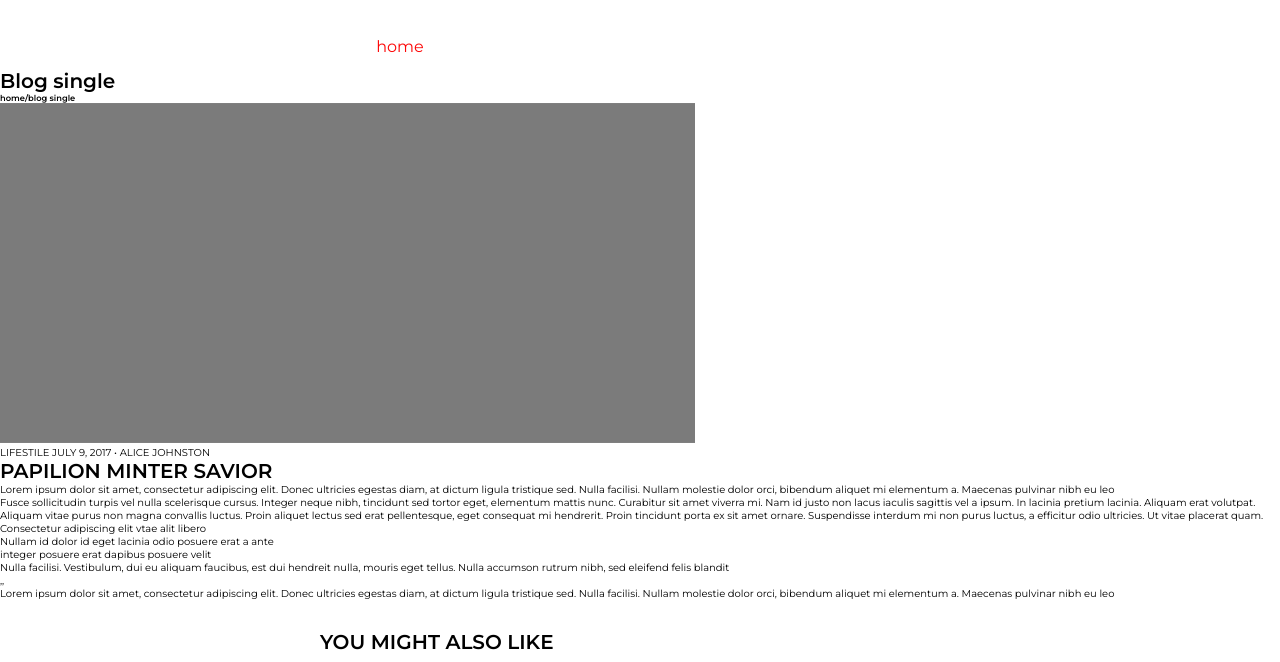
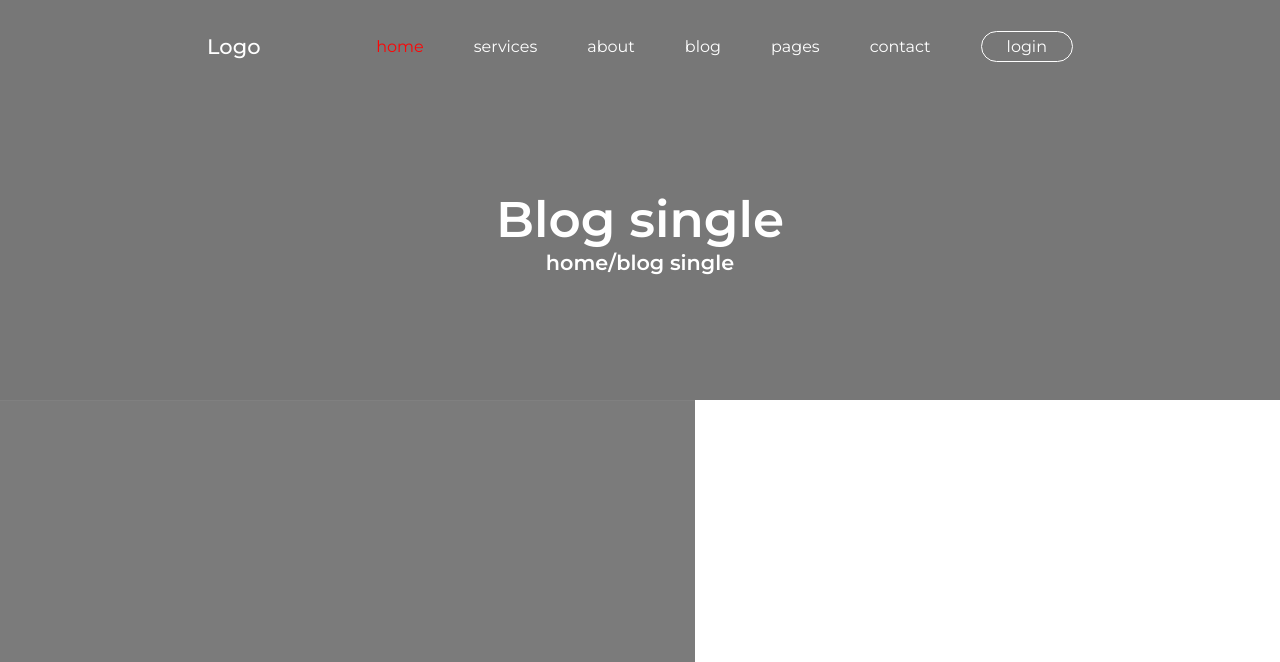
Before and after one commit to Arash4567/starter, a plain HTML site: page pages/blogPage.html in a window 1280 px wide. Shown: the top 662 px of the page. Drawn offline with Linux system fonts and the light colour scheme; files whose address does not match are found by name.

Commit message:
blog page header added

```diff
--- a/css/blog.css
+++ b/css/blog.css
@@ -1,3 +1,13 @@
+.blog-header {
+  height: 50vh;
+  background-color: #777;
+}
+.blog-title {
+  padding-top: 15vh;
+  text-align: center;
+  font-size: 250%;
+  color: #fff;
+}
 .you-might-header,
 .leave-a-reply {
   font-weight: bolder;
--- a/pages/blogPage.html
+++ b/pages/blogPage.html
@@ -14,7 +14,7 @@
     <link rel="stylesheet" href="../css/footer.css" />
   </head>
   <body>
-    <div class="bg-blog">
+    <div class="blog-header">
       <header class="header">
         <nav class="navbar">
           <a href="./index.html" class="nav-logo">Logo</a>
@@ -48,9 +48,9 @@
           </div>
         </nav>
       </header>
-      <div class="text-center my-5 py-5">
-        <h1 class="text-white mt-5 display-5 fw-bold">Blog single</h1>
-        <h5 class="text-gray">home/blog single</h5>
+      <div class="blog-title">
+        <h1>Blog single</h1>
+        <h5 class="blog-sub-text">home/blog single</h5>
       </div>
     </div>
     <div class="container pt-5 mt-5 w-90 margin">
```
